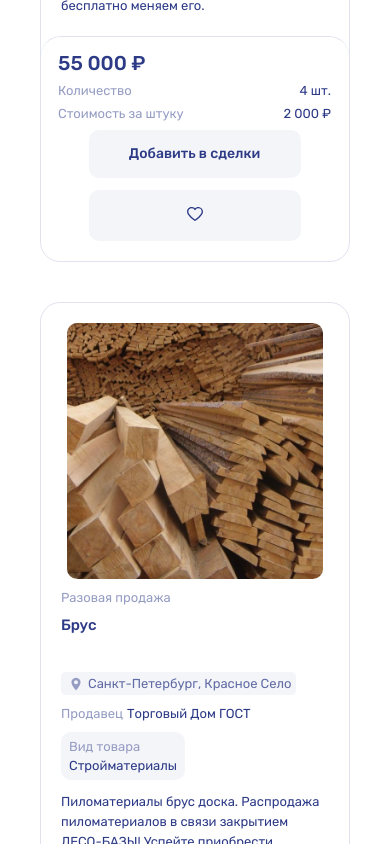
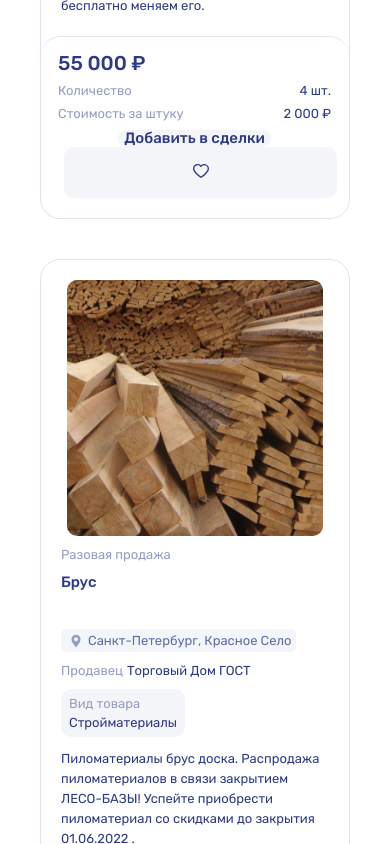
Before and after one commit to NaviSparrow/vue-test-construct, a Vue app: page / in a window 390 px wide. Shown: the part 1100-1944 px from the top of the page. Built offline with nearby package versions, Linux system fonts and the light colour scheme.

Commit message:
поправит стили

```diff
--- a/public/css/style.css
+++ b/public/css/style.css
@@ -38,7 +38,7 @@ body {
     border: none;
     margin: 0;
     min-width: 50px;
-    max-width: 212px;
+    max-width: 100%;
     font-family: inherit;
     font-weight: 500;
     font-size: 15px;
@@ -446,22 +446,52 @@ body {
 }
 
 .offer__button-wrapper {
+    display: flex;
     margin-top: auto;
 }
 
-.offer__deal-button {
-    margin-right: 12px;
+.offer__add-deal-button {
+    flex-grow: 1;
+    max-width: 274px;
+    margin: 0 auto;
+
     padding: 17px 35px;
 }
 
-
 .offer__favorite-button {
+    margin-left: 12px;
     padding: 17px 17px;
 }
 
-.offer__deal-button:hover,
+.offer__favorite-button svg {
+    fill: #2D3B87;
+}
+
+.offer__favorite-button--active {
+    box-shadow: 0 0 3px #FF6347FF;
+}
+
+.offer__favorite-button--active svg {
+    fill: #FF6347FF;
+}
+
+.offer__add-deal-button:hover,
 .offer__favorite-button:hover {
     box-shadow: 0 0 4px 0 #000000;
+}
+
+.offer__pay-button {
+    flex-grow: 1;
+    margin: 0 auto;
+    padding: 12px;
+    background-color: #69C57F;
+    color: #ffffff;
+}
+
+.offer__pay-button--disabled {
+    background-color: #ffffff;
+    border: rgba(224, 227, 238, 1);
+    color: #969DC3;
 }
 
 @media (max-width: 394px) {
@@ -471,7 +501,7 @@ body {
         justify-content: center;
         align-items: center;
     }
-    .offer__deal-button {
+    .offer__add-deal-button {
         margin: 0 0 12px 0;
         font-size: 14px;
         width: 100%;
@@ -483,7 +513,7 @@ body {
     }
 }
 
-.offer__deal-button:active,
+.offer__add-deal-button:active,
 .offer__favorite-button:active {
     box-shadow: 0 0 2px 0 rgba(0, 0, 0, 0.23);
 }
```
